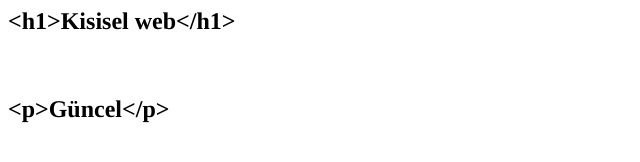
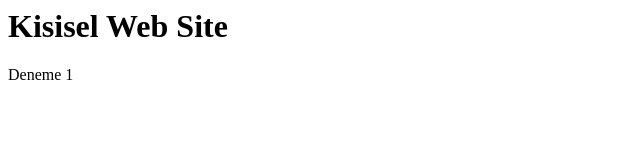
Before and after one commit to ulusoyfurkan/ulusoyfurkan.github.io, a plain HTML site: page index.html in a window 1280 px wide. Shown: the whole page, without its empty margins (0-640 px from the left). Drawn offline with Linux system fonts and the light colour scheme.

Commit message:
Update index.html

```diff
--- a/index.html
+++ b/index.html
@@ -1,18 +1,5 @@
-<!DOCTYPE html PUBLIC "-//W3C//DTD HTML 4.01//EN" "http://www.w3.org/TR/html4/strict.dtd">
-<html>
-<head>
-  <meta http-equiv="Content-Type" content="text/html; charset=utf-8">
-  <meta http-equiv="Content-Style-Type" content="text/css">
-  <title></title>
-  <meta name="Generator" content="Cocoa HTML Writer">
-  <meta name="CocoaVersion" content="2113.6">
-  <style type="text/css">
-    span.s1 {font-kerning: none}
-  </style>
-</head>
-<body>
-<h1 style="margin: 0.0px 0.0px 16.1px 0.0px; font: 24.0px Times; color: #000000; -webkit-text-stroke: #000000"><span class="s1"><b>&lt;h1&gt;Kisisel web&lt;/h1&gt;</b></span></h1>
-<h1 style="margin: 0.0px 0.0px 16.1px 0.0px; font: 24.0px Times; color: #000000; -webkit-text-stroke: #000000; min-height: 29.0px"><span class="s1"><b></b></span><br></h1>
-<h1 style="margin: 0.0px 0.0px 16.1px 0.0px; font: 24.0px Times; color: #000000; -webkit-text-stroke: #000000"><span class="s1"><b>&lt;p&gt;Güncel&lt;/p&gt;</b></span></h1>
-</body>
-</html>
+<h1>Kisisel Web Site</h1>
+
+<p>Deneme 1</p>
+
+<!-- bootcamp kodfun -->
```
